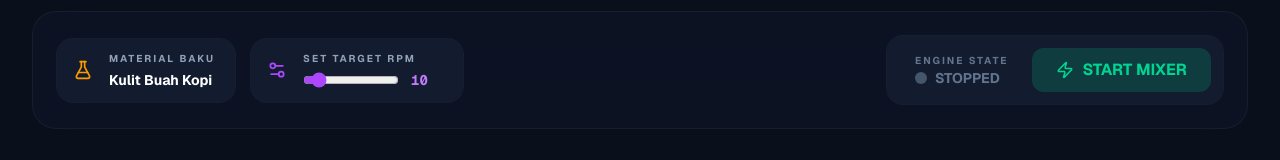
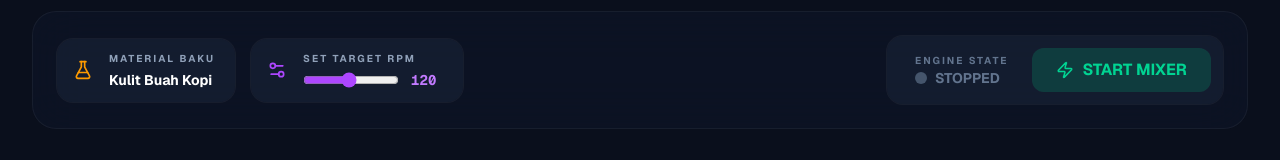
Before and after one commit to RadenRizky26/dashboard_POC, a Next.js app: page / in a window 1280 px wide. Shown: the part 298-458 px from the top of the page. Built offline with nearby package versions, Linux system fonts and the light colour scheme.

Commit message:
Update page.tsx

```diff
--- a/app/page.tsx
+++ b/app/page.tsx
@@ -64,7 +64,7 @@ export default function UltimateDashboard() {
   const [isOnline, setIsOnline] = useState(true);
 
   const [batchId, setBatchId] = useState<string>("PRD-2602-01");
-  const [targetRpm, setTargetRpm] = useState<number>(10);
+  const [targetRpm, setTargetRpm] = useState<number>(120);
 
   const [trendData, setTrendData] = useState<ProcessData[]>([]);
   const [pastBatches, setPastBatches] = useState<BatchHistory[]>([]);
@@ -120,7 +120,6 @@ export default function UltimateDashboard() {
     const newId = `PRD-${Math.floor(Math.random() * 10000)}`;
     setBatchId(newId);
 
-    // Kosongkan data grafik dengan aman
     setTrendData([]);
     setViewingBatchId("current");
 
@@ -165,23 +164,38 @@ export default function UltimateDashboard() {
   };
 
   // ==========================================
-  // PERBAIKAN LOGIKA SIMULASI & GRAFIK DI SINI
+  // PERBAIKAN LOGIKA TERMODINAMIKA (SUHU)
   // ==========================================
   useEffect(() => {
     const interval = setInterval(() => {
-      const newTemp = +(metrics.temp + (Math.random() - 0.4)).toFixed(2);
+      // 1. Logika Suhu Berdasarkan Status Mesin
+      let tempDelta = 0;
+      if (systemStatus === "RUNNING" && !isEStop) {
+        // Pemanasan: Cenderung naik saat mesin menyala (+0.1 s/d +0.6)
+        tempDelta = Math.random() * 0.5 + 0.1;
+      } else {
+        // Pendinginan: Cenderung turun saat mesin mati atau E-Stop (-0.2 s/d -0.7)
+        tempDelta = -(Math.random() * 0.5 + 0.2);
+      }
+
+      let newTemp = +(metrics.temp + tempDelta).toFixed(2);
+
+      // Batas bawah pendinginan: suhu tidak mungkin turun di bawah suhu ruangan (misal 28°C)
+      if (newTemp < 28) {
+        newTemp = +(28 + Math.random() * 0.5).toFixed(2);
+      }
+
       const newPh = +(6.5 + Math.random() * 0.5).toFixed(2);
 
+      // 2. Logika RPM Ramping
       let newRpm = metrics.rpm;
-
-      // Jika mesin menyala, RPM naik perlahan ke target. Jika mati, langsung 0.
       if (systemStatus === "RUNNING" && !isEStop) {
         const rpmStep = 15;
         if (newRpm < targetRpm) newRpm = Math.min(newRpm + rpmStep, targetRpm);
         else if (newRpm > targetRpm)
           newRpm = Math.max(newRpm - rpmStep, targetRpm);
       } else {
-        newRpm = 0;
+        newRpm = 0; // Jika mati, RPM langsung 0
       }
 
       const now = new Date().toLocaleTimeString("id-ID", {
@@ -190,10 +204,10 @@ export default function UltimateDashboard() {
         second: "2-digit",
       });
 
-      // Cek Interlock K3
+      // 3. Logika Interlock Keselamatan
       if (newTemp >= 40 && !isEStop) {
         setIsEStop(true);
-        setSystemStatus("STOPPED");
+        setSystemStatus("STOPPED"); // Otomatis mati, sehingga pada detik berikutnya suhu akan mulai turun (cooling)
         setAlarms((prev) =>
           [
             {
@@ -229,7 +243,7 @@ export default function UltimateDashboard() {
 
       setMetrics({ temp: newTemp, ph: newPh, rpm: newRpm });
 
-      // Update Grafik: Biarkan tumbuh sampai 15 data, baru potong depannya
+      // 4. Update Grafik Historis
       setTrendData((prevTrend) => {
         const nextData = [
           ...prevTrend,
@@ -385,8 +399,8 @@ export default function UltimateDashboard() {
                       <input
                         type="range"
                         min="0"
-                        max="100"
-                        step="1"
+                        max="250"
+                        step="10"
                         value={targetRpm}
                         disabled={systemStatus === "RUNNING"}
                         onChange={(e) => setTargetRpm(Number(e.target.value))}
```
